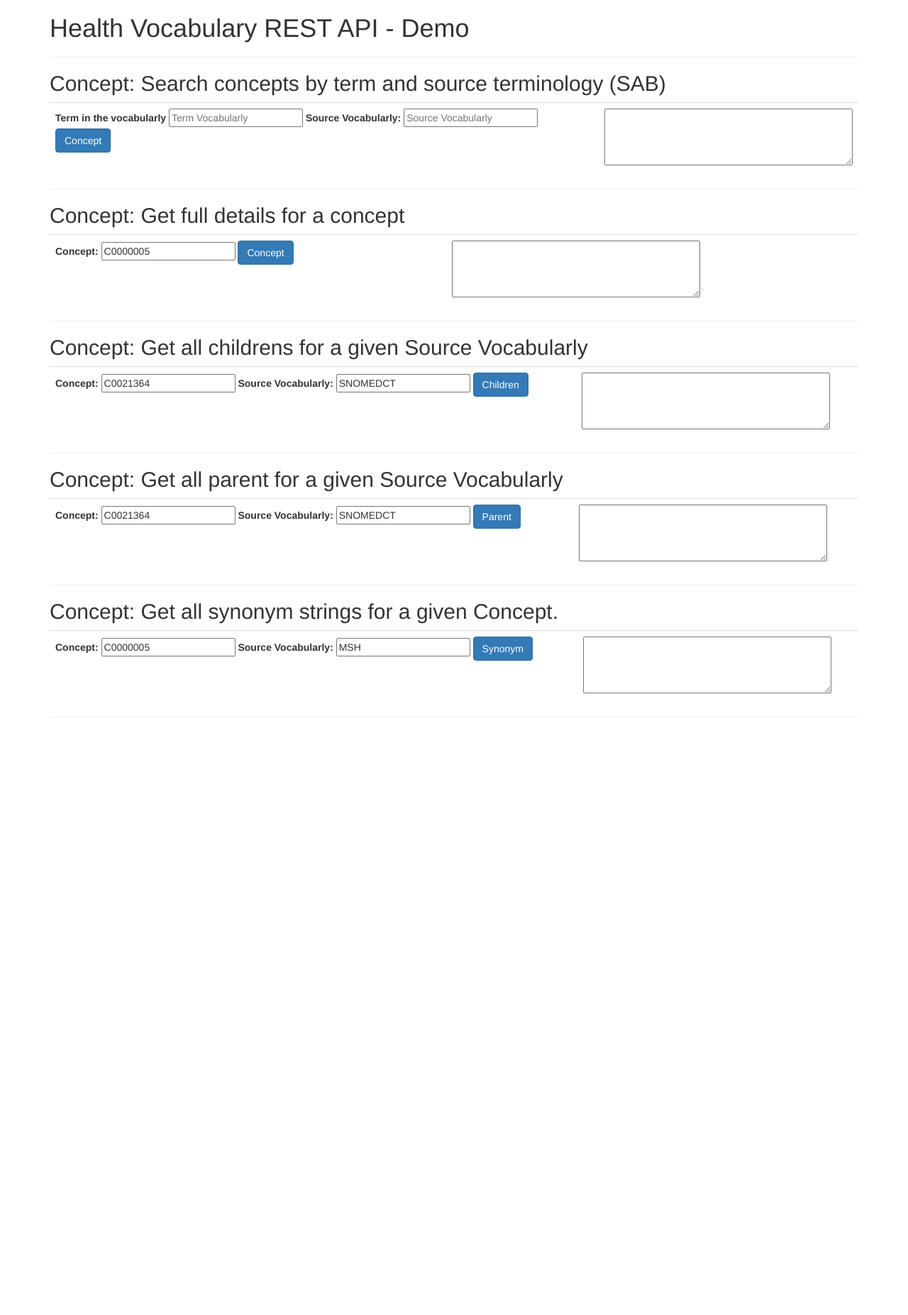
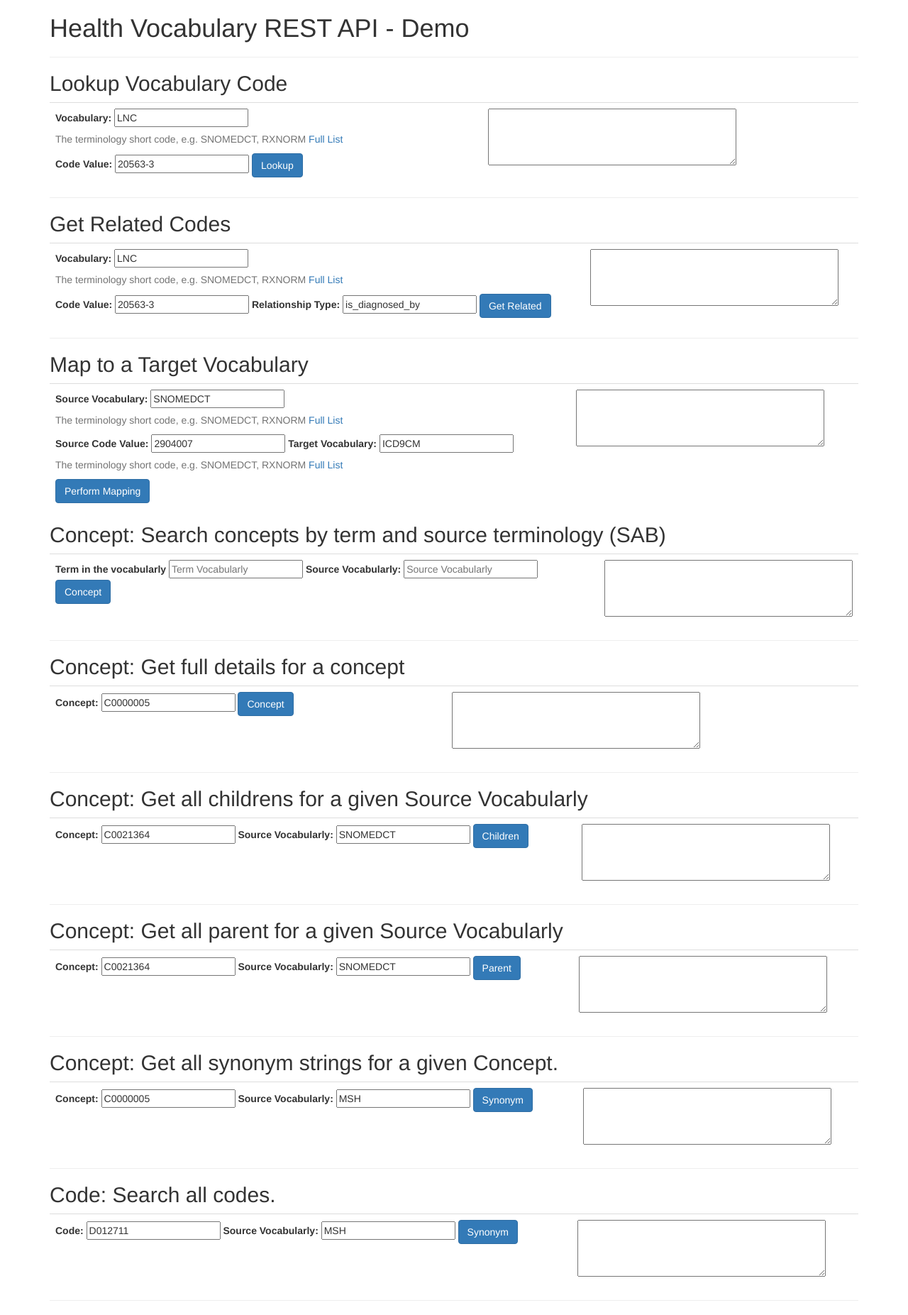
Before and after one commit to chintanop/health-vocabulary-rest-api, a Django app: page /demo in a window 1280 px wide. Shown: the whole page at 71% size. Before the commit the page ends 1011 px from the top, so only its background shows below. Run offline with Django 3.2, Linux system fonts and the light colour scheme; some libraries are stand-ins or nearby versions.

Commit message:
code update

```diff
--- a/umls/templates/demo.html
+++ b/umls/templates/demo.html
@@ -67,6 +67,13 @@
                 return false;
             });
 
+            $("#codes").submit(function(){
+                $.get("/codes?code=" + $("#code").val() + "&sab=" + $("#code_sab").val(), function (response) {
+                    $("#code_results").val(response);
+                });
+                return false;
+            });
+
         });
 
     </script>
@@ -76,7 +83,7 @@
     <h1> Health Vocabulary REST API - Demo</h1>
 
     <hr>
-<!--
+
     <h2>Lookup Vocabulary Code</h2>
 
     <table class="table">
@@ -150,7 +157,7 @@
             </td>
         </tr>
     </table>
--->
+
     <h2>Concept: Search concepts by term and source terminology (SAB)</h2>
 
     <table class="table">
@@ -256,6 +263,27 @@
     </table>
     <hr>
 
+    <h2>Code: Search all codes.</h2>
+
+    <table class="table">
+        <tr>
+            <td>
+        <form method="GET" action="" id="codes">
+            <label>Code:</label>
+            <input type="text" id="code" name="code" placeholder="D012711" value="D012711">
+            <label>Source Vocabularly:</label>
+            <input type="text" id="code_sab" name="code_sab" placeholder="Source Vocabularly" value="MSH">
+            <input type="submit" value="Synonym" class="btn btn-primary"/>
+        </form>
+            </td>
+            <td>
+                <textarea id="code_results" style="width:350px;height:80px">
+                </textarea>
+            </td>
+        </tr>
+    </table>
+    <hr>
+
     </div>
 </body>
 </html>
--- a/vocabintf/urls.py
+++ b/vocabintf/urls.py
@@ -13,8 +13,6 @@ urlpatterns = patterns('',
     #Mapping Resource View
     url(r'^map/(?P<source_vocab>.+)/(?P<code_val>.+)/(?P<target_vocab>.+)/$', 'umls.views.map_resource_view'),
 
-    url(r'^demo', TemplateView.as_view(template_name="demo.html")),
-
     #Concept Children View
     url(r'^concepts/(?P<cui>.+)/children$', 'umls.views.concept_child_resource_view'),
 
@@ -28,9 +26,11 @@ urlpatterns = patterns('',
     #url(r'^concepts/(?P<cui>.+)/synonym/(?P<sab>.+)/$', 'umls.views.concept_synonym_resource_view'),
     url(r'^concepts$', 'umls.views.concept_term_resource_view'),
 
-    #Concept Term
-    url(r'^concept/(?P<str>.+)/(?P<sab>.+)/$', 'umls.views.concept_term_resource_view'),
-
     #Concept Resource View
     url(r'^concepts/(?P<cui>.+)/$', 'umls.views.concept_resource_view'),
+
+    #Codes Resource View
+    url(r'^codes$', 'umls.views.code_res_view'),
+
+    url(r'^demo', TemplateView.as_view(template_name="demo.html")),
 )
```
Also changed, not shown: umls/resources.py (+22 -5 lines), umls/views.py (+22 -0 lines).
